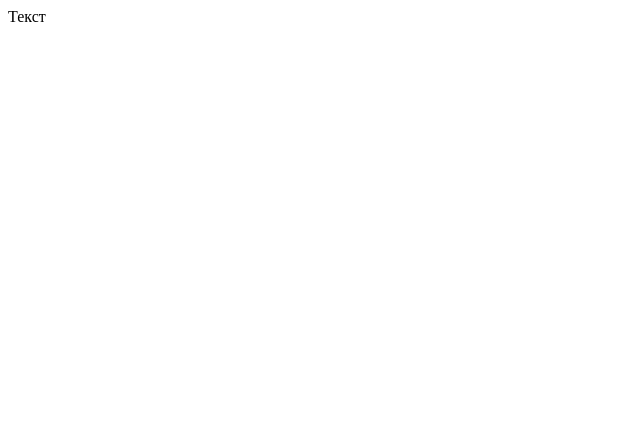
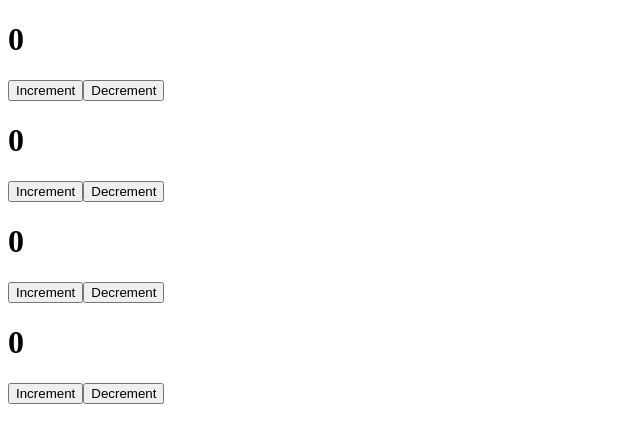
Before and after one commit to m-vad/react-lists, a React (Create React App) app: page / in a window 1280 px wide. Shown: the top 442 px of the page, without its empty margins (0-640 px from the left). Built offline with nearby package versions, Linux system fonts and the light colour scheme.

Commit message:
Add component counter

```diff
--- a/src/App.js
+++ b/src/App.js
@@ -1,7 +1,15 @@
 import React from 'react';
+import Counter from './components/Counter';
 
 function App() {
-	return <div className='App'></div>;
+	return (
+		<div className='App'>
+			<Counter />
+			<Counter />
+			<Counter />
+			<Counter />
+		</div>
+	);
 }
 
 export default App;
--- /dev/null
+++ b/src/components/Counter.jsx
@@ -0,0 +1,23 @@
+import React, { useState } from 'react';
+
+const Counter = () => {
+	const [count, setCount] = useState(0);
+
+	function increment() {
+		setCount(count + 1);
+	}
+
+	function decrement() {
+		setCount(count - 1);
+	}
+
+	return (
+		<div>
+			<h1>{count}</h1>
+			<button onClick={increment}>Increment</button>
+			<button onClick={decrement}>Decrement</button>
+		</div>
+	);
+};
+
+export default Counter;
--- a/src/index.js
+++ b/src/index.js
@@ -3,8 +3,6 @@ import ReactDOM from 'react-dom';
 import App from './App';
 
 ReactDOM.render(
-	<div>
-		Текст
-	</div>,
+	<App />,
 	document.getElementById('root')
 );
```
Also changed, not shown: public/index.html (indentation only).
